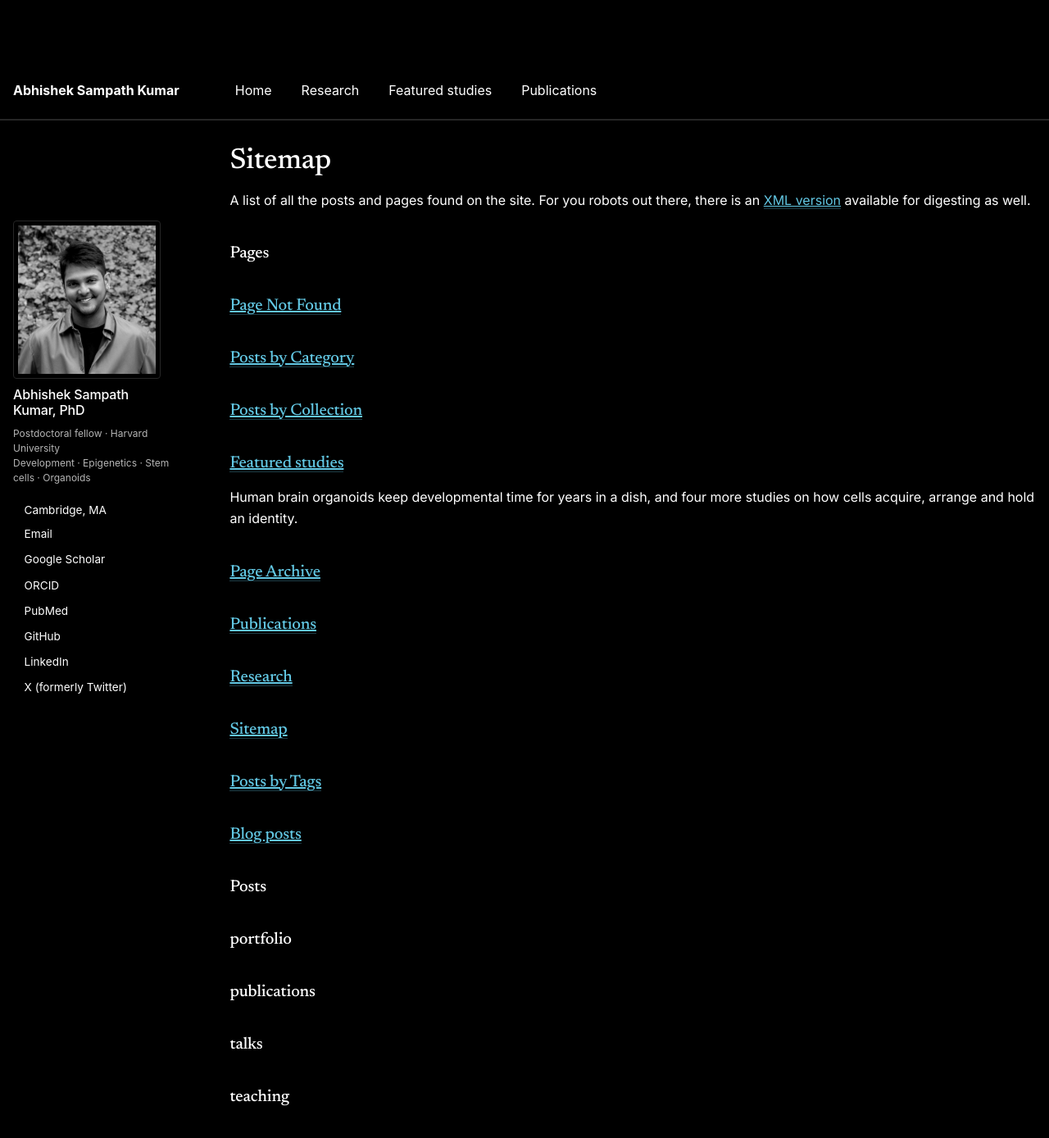
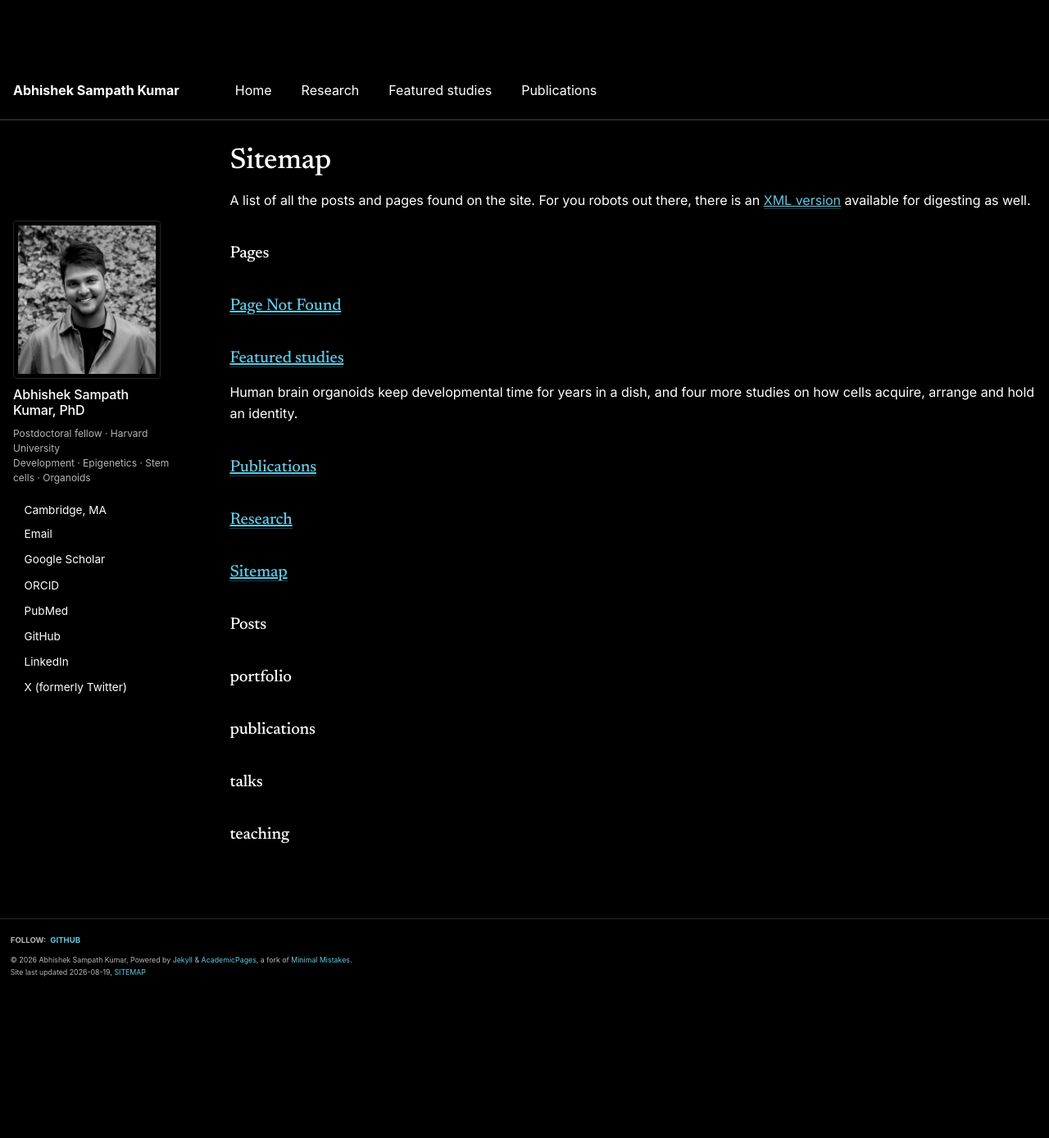
Before and after one commit to AbhiSampathKumar/abhisampathkumar.github.io, a Jekyll site: the page built from _pages/sitemap.md, in a window 1280 px wide and 1400 px high. Shown: the top 1388 px of the window at 82% size. Built offline with Jekyll 4.4.1, drawn with Linux system fonts in a browser that asks for light colours; a script that is not in the unit is left out; part of the change alters nothing that is shown.

Commit message:
Add files via upload

```diff
--- a/_config.yml
+++ b/_config.yml
@@ -182,11 +182,20 @@ exclude:
   # much as the Research page. Listing a path that does not exist is harmless,
   # and nothing here is deleted: remove a line to bring a page back.
   - _pages/cv.md
+  # The archive pages ship as .html in this theme, not .md, so both spellings
+  # are listed here.
   - _pages/category-archive.md
+  - _pages/category-archive.html
   - _pages/tag-archive.md
+  - _pages/tag-archive.html
   - _pages/year-archive.md
+  - _pages/year-archive.html
   - _pages/collection-archive.md
+  - _pages/collection-archive.html
+  - _pages/page-archive.md
+  - _pages/page-archive.html
   - _pages/archive-layout-with-content.md
+  - _pages/archive-layout-with-content.html
   - _pages/portfolio.md
   - _pages/talks.md
   - _pages/talkmap.md
```
